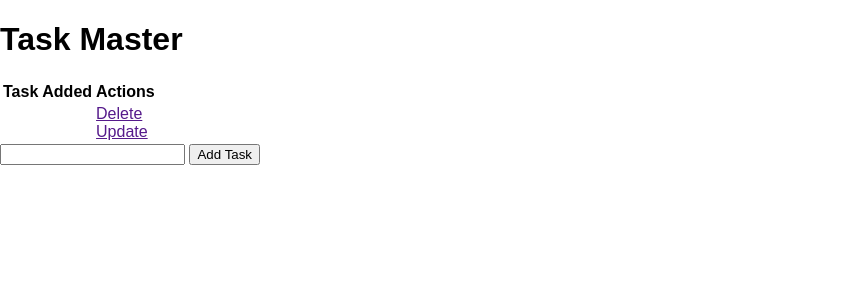
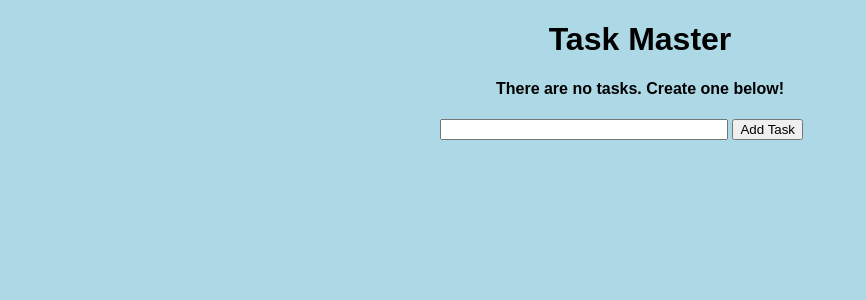
Before and after one commit to Carlos-Muniz/FlaskIntroduction, a Flask app: page / in a window 1280 px wide. Shown: the top 300 px of the page, without its empty margins (0-866 px from the left). Run offline with Flask 2, Linux system fonts and the light colour scheme; data that the repository does not hold is empty.

Commit message:
Complete the tutorial

```diff
--- a/app.py
+++ b/app.py
@@ -1,4 +1,4 @@
-from flask import Flask, render_template
+from flask import Flask, render_template, url_for, request, redirect
 from flask_sqlalchemy import SQLAlchemy
 from datetime import datetime
 
@@ -10,17 +10,57 @@ db = SQLAlchemy(app)
 class Todo(db.Model):
     id = db.Column(db.Integer, primary_key=True)
     content = db.Column(db.String(200), nullable=False)
-    completed = db.Column(db.Integer, default=0)
+    # completed = db.Column(db.Integer, default=0)
     date_created = db.Column(db.DateTime, default=datetime.utcnow)
 
     def __repr__(self):
-        return f"<Task {self.id}>"
+        return '<Task %r>' % self.id
 
 
 @app.route('/', methods=['POST', 'GET'])
 def index():
-    return render_template('index.html')
+    if request.method == 'POST':
+        task_content = request.form['content']
+        new_task = Todo(content=task_content)
 
+        try:
+            db.session.add(new_task)
+            db.session.commit()
+            return redirect('/')
+        except:
+            return 'There was an issue adding your task'
+
+    else:
+        tasks = Todo.query.order_by(Todo.date_created).all()
+        return render_template('index.html', tasks=tasks)
+
+
+@app.route('/delete/<int:id>')
+def delete(id):
+    task_to_delete = Todo.query.get_or_404(id)
+
+    try:
+        db.session.delete(task_to_delete)
+        db.session.commit()
+        return redirect('/')
+    except:
+        return 'There was a problem deleting that task'
+
+
+@app.route('/update/<int:id>', methods=['GET', 'POST'])
+def update(id):
+    task = Todo.query.get_or_404(id)
+
+    if request.method == 'POST':
+        task.content = request.form['content']
+
+        try:
+            db.session.commit()
+            return redirect('/')
+        except:
+            return 'There was an issue updating your task'
+    else:
+        return render_template('update.html', task=task)
 
 if __name__ == "__main__":
     app.run(debug=True)
--- a/static/css/main.css
+++ b/static/css/main.css
@@ -1,4 +1,36 @@
-body {
+body, html {
     margin: 0;
     font-family: sans-serif;
+    background-color: lightblue;
 }
+
+.content {
+    margin: 0 auto;
+    width: 400px;
+}
+
+table, td, th {
+    border: 1px solid #aaa;
+}
+
+table {
+    border-collapse: collapse;
+    width: 100%;
+}
+
+th {
+    height: 30px;
+}
+
+td {
+    text-align: center;
+    padding: 5px;
+}
+
+.form {
+    margin-top: 20px;
+}
+
+#content {
+    width: 70%;
+}
--- a/templates/base.html
+++ b/templates/base.html
@@ -2,7 +2,7 @@
 <html lang="en">
 <head>
     <meta charset="UTF-8">
-    <meta name="viewport" cotnent="width=device-width, initial-scale=1.0">
+    <meta name="viewport" content="width=device-width, initial-scale=1.0">
     <meta http-equiv="X-UA-Compatible" content="ie=edge">
     <link rel="stylesheet" href="{{ url_for('static', filename='css/main.css') }}">
     {% block head %}{% endblock %}
--- a/templates/index.html
+++ b/templates/index.html
@@ -6,28 +6,35 @@
 
 {% block body %}
 <div class="content">
-    <h1>Task Master</h1>
-
+    <h1 style="text-align: center">Task Master</h1>
+    {% if tasks|length < 1 %}
+    <h4 style="text-align: center">There are no tasks. Create one below!</h4>
+    {% else %}
     <table>
         <tr>
             <th>Task</th>
             <th>Added</th>
             <th>Actions</th>
         </tr>
+        {% for task in tasks %}
             <tr>
-            <td></td>
-            <td></td>
+                <td>{{ task.content }}</td>
+                <td>{{ task.date_created.date() }}</td>
                 <td>
-                <a href="">Delete</a>
+                    <a href="/delete/{{task.id}}">Delete</a>
                     <br>
-                <a href="">Update</a>
+                    <a href="/update/{{task.id}}">Update</a>
                 </td>
             </tr>
+        {% endfor %}
     </table>
+    {% endif %}
 
-    <form action="/" methods="POST">
+    <div class="form">
+        <form action="/" method="POST">
             <input type="text" name="content" id="content">
             <input type="submit" value="Add Task">
-
+        </form>
+    </div>
 </div>
 {% endblock %}
```
Also changed, not shown: templates/update.html (added, +18 -0 lines). Lines whose indentation alone changed are shown as unchanged.
